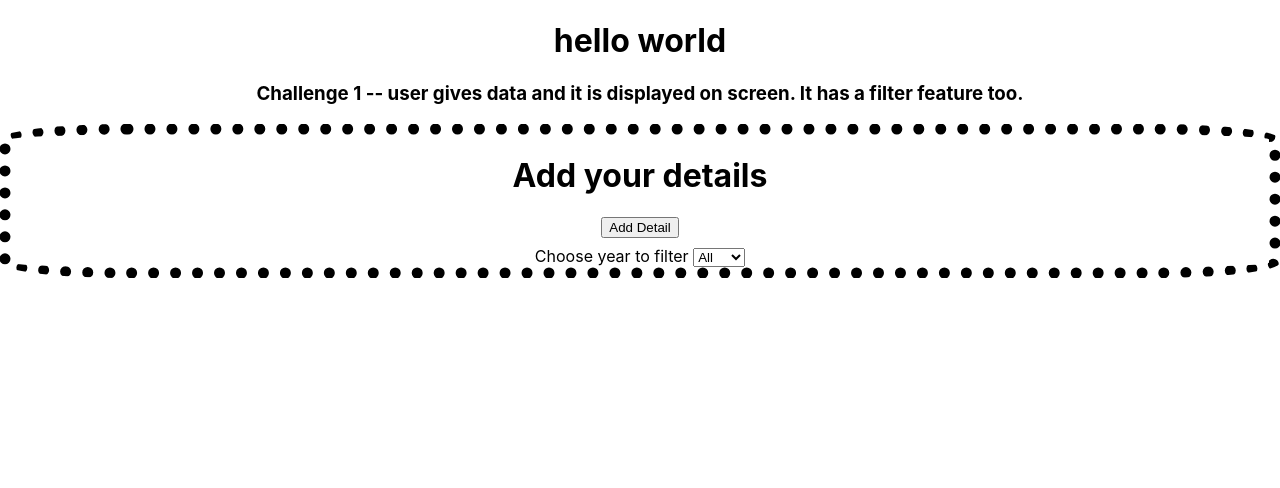
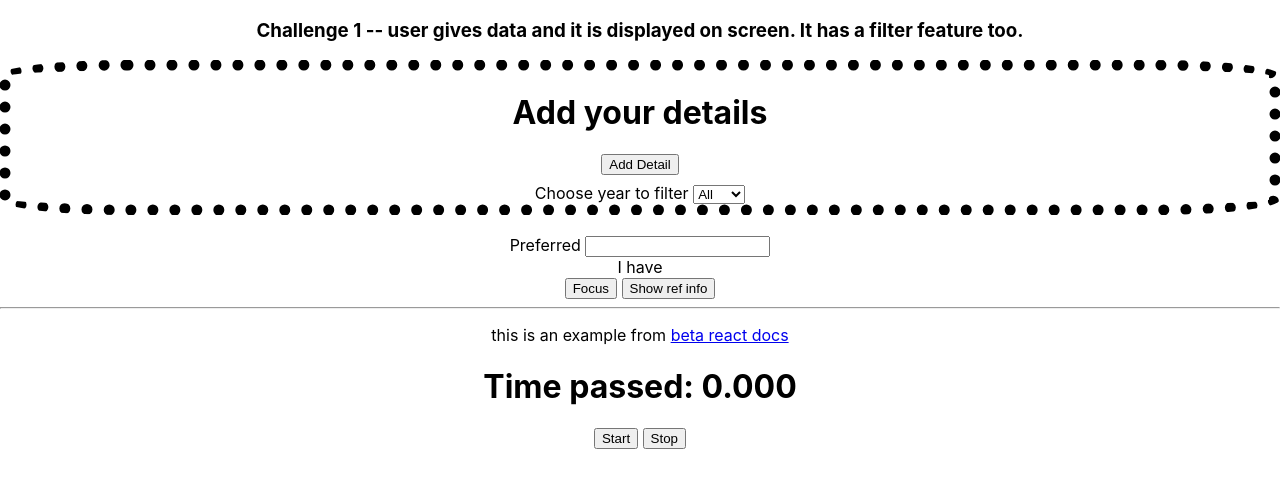
Before and after one commit to deepanshu1narang/projectsForLearning, a React (Create React App) app in the folder udemy-course/: page / in a window 1280 px wide. Shown: the top 488 px of the page. Built offline with nearby package versions, Linux system fonts and the light colour scheme.

Commit message:
continue with refs

```diff
--- a/udemy-course/src/App.js
+++ b/udemy-course/src/App.js
@@ -1,18 +1,23 @@
 import React from "react";
 import './App.css';
-import List from "./components/List";
+import RefTut from "./components/RefTut";
+import Stopwatch from "./components/StopWatch";
 import Template from "./components/Template";
 
 
 function App() {
   return (
     <div className="App">
-      <h1>hello world</h1>
+      {/* <h1>hello world</h1> */}
       <React.Fragment>
         <h3>Challenge 1 -- user gives data and it is displayed on screen. It has a filter feature too.</h3>
         <Template />
       </React.Fragment>
       <br />
+      <RefTut />
+      <hr />
+      <p>this is an example from <a href="https://beta.reactjs.org/apis/react/useRef" target="blank" >beta react docs</a></p>
+      <Stopwatch />
     </div>
   );
 }
--- a/udemy-course/src/components/Modal.jsx
+++ b/udemy-course/src/components/Modal.jsx
@@ -14,3 +14,7 @@ export default function Modal(props) {
     document.getElementById("portal"));
   }
 }
+
+// 1. sse server side events
+// 2. server side caching
+// 3. EventSource
--- /dev/null
+++ b/udemy-course/src/components/RefTut.jsx
@@ -0,0 +1,26 @@
+import React, {useState, useRef} from 'react'
+
+export default function RefTut() {
+    const [vehicle, setVehicle] = useState("");
+    const inputRef = useRef("something");
+
+    function focus1(){
+        inputRef.current.focus();
+    }
+
+    function refInfo(){
+        console.log(inputRef);
+        console.log(inputRef.current);
+        console.log(inputRef.current.value);
+    }
+
+  return (
+    <React.Fragment>
+        <label>Preferred </label>
+        <input ref={inputRef} value={vehicle} onChange={e => setVehicle(e.target.value)} />
+        <div>I have {vehicle}</div>
+        <button onClick={focus1}>Focus</button>{" "}
+        <button onClick={refInfo}>Show ref info</button>
+    </React.Fragment>
+  )
+}
--- /dev/null
+++ b/udemy-course/src/components/StopWatch.jsx
@@ -0,0 +1,40 @@
+import { useState, useRef } from 'react';
+
+export default function Stopwatch() {
+  const [startTime, setStartTime] = useState(null);
+  const [now, setNow] = useState(null);
+  const intervalRef = useRef(null);
+
+
+  function handleStart() {
+    setStartTime(Date.now());
+    setNow(Date.now());
+
+    clearInterval(intervalRef.current, "current");
+    intervalRef.current = setInterval(() => {
+      setNow(Date.now());
+    }, 10);
+    console.log("intervalRef====>", intervalRef);
+  }
+
+  function handleStop() {
+    clearInterval(intervalRef.current);
+  }
+
+  let secondsPassed = 0;
+  if (startTime != null && now != null) {
+    secondsPassed = (now - startTime) / 1000;
+  }
+
+  return (
+    <>
+      <h1>Time passed: {secondsPassed.toFixed(3)}</h1>
+      <button onClick={handleStart}>
+        Start
+      </button>{" "}
+      <button onClick={handleStop}>
+        Stop
+      </button>
+    </>
+  );
+}
--- a/udemy-course/src/components/Template.jsx
+++ b/udemy-course/src/components/Template.jsx
@@ -5,6 +5,7 @@ import Modal from './Modal';
 
 
 export default function Template() {
+
     const [state, setState] = useState({
         name : "",
         email : "",
@@ -61,7 +62,7 @@ export default function Template() {
 
     const submitForm = (e) => {
         e.preventDefault();
-        // alert("success");
+
         if(state.name !== "" && state.email !== "" && (state.age !== "" ||  state.age < 1) && state.year >= 2004 && state.year <= 2007){
 
             setModalIsOpen(false);
@@ -94,6 +95,7 @@ export default function Template() {
 
     useEffect(() => {
         modalIsOpen ? document.body.style.backgroundColor = "rgba(0, 0, 0, 0.205)" : document.body.style.backgroundColor = "white";
+
     }
         ,[modalIsOpen]
     );
@@ -110,10 +112,10 @@ export default function Template() {
             !showForm ?
             (<button type="button" onClick={displayForm}>Add Detail</button>) :
             (<form onSubmit={submitForm}>
-                <input type="text" name="name" placeholder="Name" autoComplete="off" value={state.name} onChange={changeHandler} /><br/>
-                <input type="email" name="email" placeholder="email@example.com" autoComplete="off" value={state.email} onChange={changeHandler} /><br/>
-                <input type="number" name="age" placeholder="Age" autoComplete="off" value={state.age} onChange={changeHandler} /><br/>
-                <input type="number" name="year" placeholder="Year" autoComplete="off" value={state.year} onChange={changeHandler} /><br/>
+                <input id="name01" type="text" name="name" placeholder="Name" autoComplete="off" value={state.name} onChange={changeHandler} /><br/>
+                <input id="email01" type="email" name="email" placeholder="email@example.com" autoComplete="off" value={state.email} onChange={changeHandler} /><br/>
+                <input id="age01" type="number" name="age" placeholder="Age" autoComplete="off" value={state.age} onChange={changeHandler} /><br/>
+                <input id="year01" type="number" name="year" placeholder="Year" autoComplete="off" value={state.year} onChange={changeHandler} /><br/>
                 <button type="submit">Submit</button>
                 {" "}
                 <button type="button" onClick={displayForm}>Cancel</button><br/>
@@ -146,9 +148,9 @@ export default function Template() {
             }
         {
             modalIsOpen &&
-            (<Modal open={modalIsOpen} onClose={() => {setModalIsOpen(false)} }>
+            <Modal open={modalIsOpen} onClose={() => {setModalIsOpen(false)} }>
                 <p>Please fill the form carefully and properly.</p>
-            </Modal>)
+            </Modal>
         }
         </div>
     </div>
```
